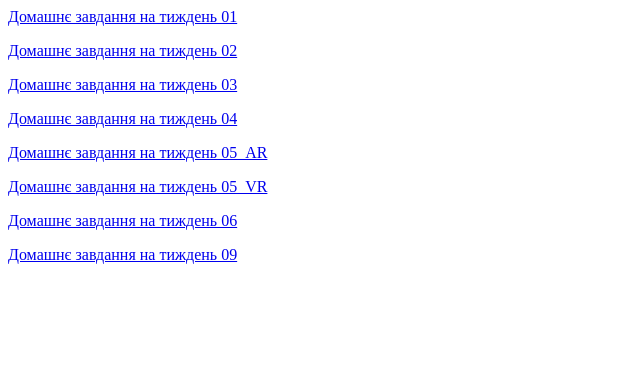
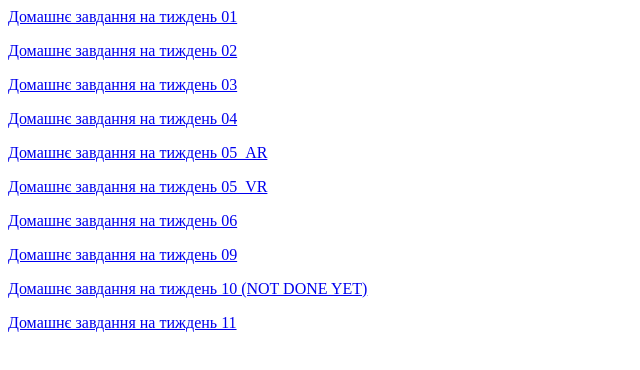
Before and after one commit to Lagovska/icto, a plain HTML site: page index.html in a window 1280 px wide. Shown: the whole page, without its empty margins (0-640 px from the left). Drawn offline with Linux system fonts and the light colour scheme.

Commit message:
Update index.html

```diff
--- a/index.html
+++ b/index.html
@@ -11,5 +11,7 @@
 		<p><a href="week05/VRSolarSystem.html" target="_blank">Домашнє завдання на тиждень 05_VR</a>
 		<p><a href="week06/week6.html" target="_blank">Домашнє завдання на тиждень 06</a>
 		<p><a href="week09/week9.html" target="_blank">Домашнє завдання на тиждень 09</a>
+		<p><a href="week09/week9.html" target="_blank">Домашнє завдання на тиждень 10 (NOT DONE YET)</a>
+		<p><a href="week11/week11.html" target="_blank">Домашнє завдання на тиждень 11</a>
 	</body>
 </html>
```
